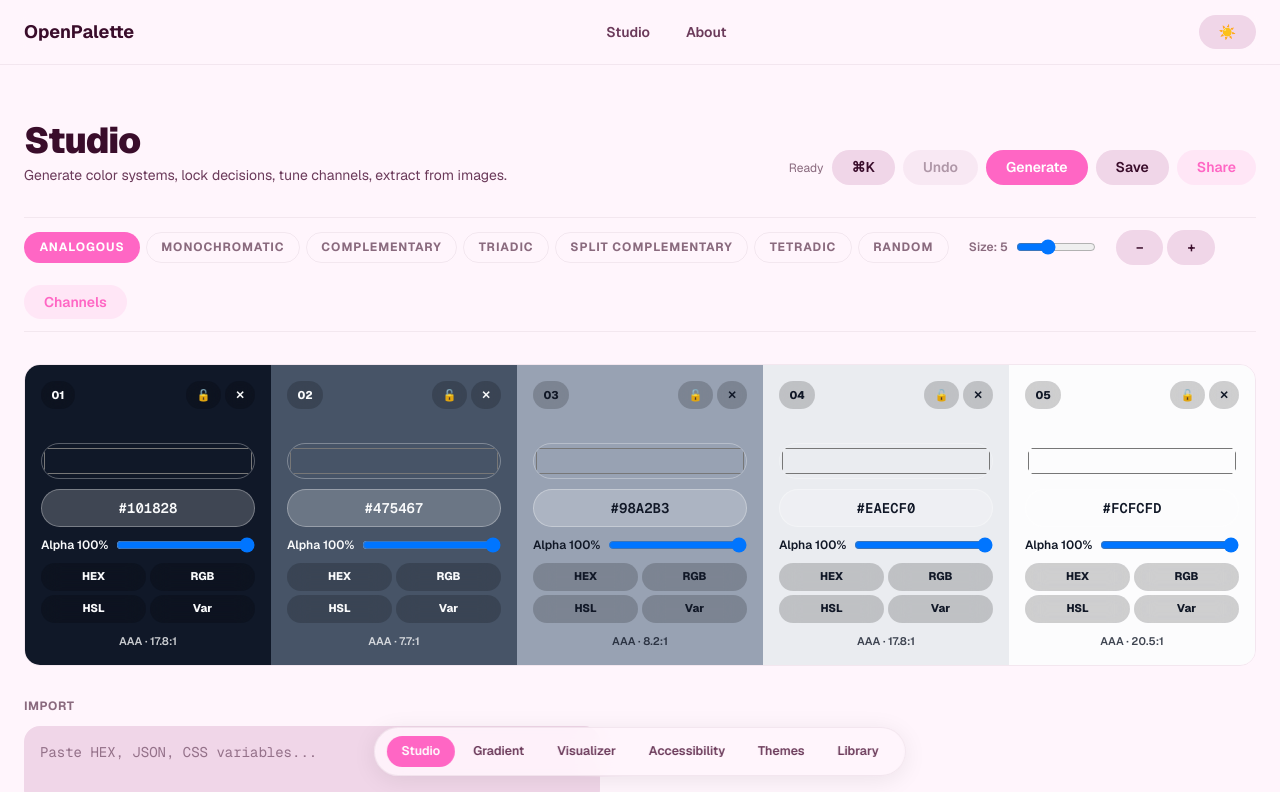
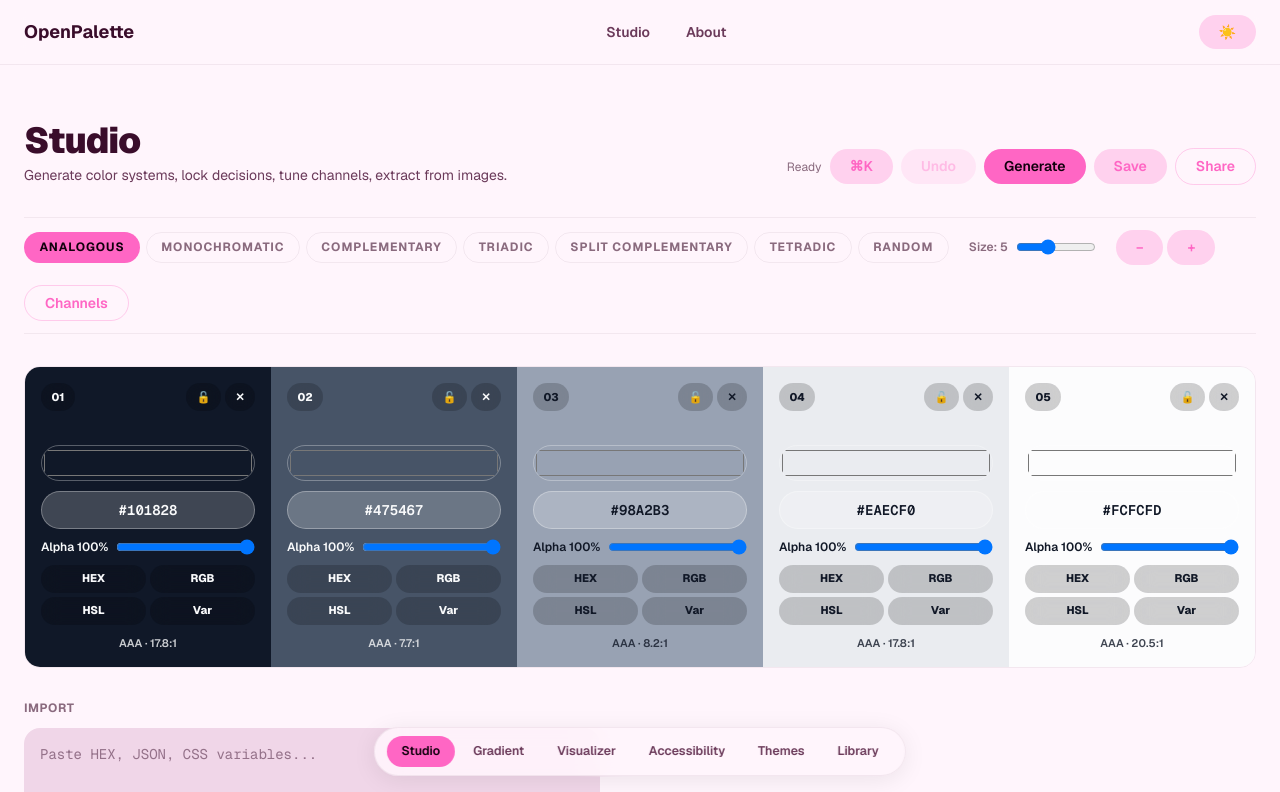
Before and after one commit to sparshsam/openpalette, a Next.js app: page / in a window 1280 px wide. Shown: the top 792 px of the page. Built offline with nearby package versions, Linux system fonts and the light colour scheme.

Commit message:
fix: button colors use #ff66c4 as background with adjusted text
- pill-primary: #ff66c4 bg, dark text for readability
- pill-secondary: accent-tinted bg, accent text
- pill-accent-ghost: transparent with accent border
- chip-active: accent bg with dark text
- tab-btn-active: accent bg with dark text

```diff
--- a/src/app/globals.css
+++ b/src/app/globals.css
@@ -78,7 +78,7 @@
 
 .pill-primary {
   background: var(--accent);
-  color: #fff;
+  color: #11000d;
 }
 
 .pill-primary:hover:not(:disabled) {
@@ -86,28 +86,29 @@
 }
 
 .pill-secondary {
-  background: var(--bg-surface-muted);
-  color: var(--text-primary);
+  background: color-mix(in srgb, var(--accent) 25%, var(--bg-base));
+  color: var(--accent);
 }
 
 .pill-secondary:hover:not(:disabled) {
-  background: var(--accent);
-  color: #fff;
+  background: color-mix(in srgb, var(--accent) 45%, var(--bg-base));
+  color: #11000d;
 }
 
 .pill-danger {
-  background: color-mix(in srgb, var(--error) 10%, transparent);
+  background: color-mix(in srgb, var(--error) 12%, transparent);
   color: var(--error);
-  border: 1px solid color-mix(in srgb, var(--error) 20%, transparent);
+  border: 1px solid color-mix(in srgb, var(--error) 25%, transparent);
 }
 
 .pill-accent-ghost {
-  background: color-mix(in srgb, var(--accent) 10%, transparent);
+  background: transparent;
   color: var(--accent);
+  border: 1px solid color-mix(in srgb, var(--accent) 30%, transparent);
 }
 
 .pill-accent-ghost:hover:not(:disabled) {
-  background: color-mix(in srgb, var(--accent) 25%, transparent);
+  background: color-mix(in srgb, var(--accent) 15%, transparent);
 }
 
 /* ── Chips / toggle pills ───────────────────────── */
@@ -136,12 +137,13 @@
 
 .chip-active {
   background: var(--accent);
-  color: #fff;
+  color: #11000d;
   border-color: transparent;
 }
 
 .chip-active:hover:not(:disabled) {
   background: var(--accent-hover);
+  color: #11000d;
 }
 
 /* ── Fields ─────────────────────────────────────── */
@@ -226,10 +228,10 @@
 
 .tab-btn-active {
   background: var(--accent);
-  color: #fff;
+  color: #11000d;
 }
 
-.tab-btn-active:hover { background: var(--accent-hover); color: #fff; }
+.tab-btn-active:hover { background: var(--accent-hover); color: #11000d; }
 
 /* ── Section headings ──────────────────────────────── */
 
```
